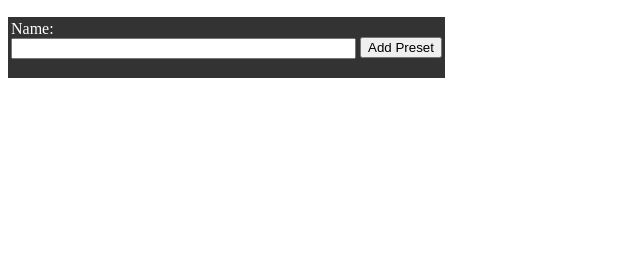
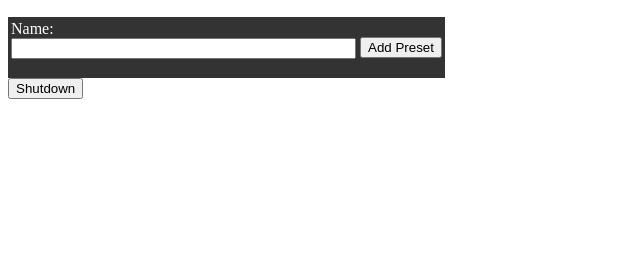
Before and after one commit to onthedrops/CITYARRAY, a PHP site: page / in a window 1280 px wide. Shown: the part 217-492 px from the top of the page, without its empty margins (0-640 px from the left). Run offline with PHP 8.4, Linux system fonts and the light colour scheme; a user stored in the database is signed in; data comes from the database, SQL or seed files in the repository; data that the repository does not hold is empty.

Commit message:
add clean shutdown

```diff
--- /dev/null
+++ b/pi/sql/shutdown.sql
@@ -0,0 +1,5 @@
+CREATE TABLE shutdown (
+	shutdown_requested tinyint
+);
+
+INSERT INTO shutdown VALUES (0);
--- a/pi/www/User.inc.php
+++ b/pi/www/User.inc.php
@@ -12,6 +12,11 @@ class User {
 	private function __construct()
 	{
         	$this->dbh = new SQLng();
+	}
+
+	public function requestShutdown()
+	{
+		$this->dbh->Query("UPDATE shutdown SET shutdown_requested = 1");
 	}
 
 	public function getSignGroupMessages($groupId)
--- a/pi/www/index.php
+++ b/pi/www/index.php
@@ -8,6 +8,10 @@
 	// display list of signs
 	if(isset($_REQUEST['AddPreset'])) {
 		User::getInstance()->addPreset($_REQUEST['PresetName']);
+	}
+
+	if(isset($_REQUEST['Shutdown'])) {
+		User::getInstance()->requestShutdown();
 	}
 
 	if(isset($_REQUEST['Activate'])) {
@@ -109,7 +113,11 @@
 	</TABLE>
 	</FORM>
 
+
 	<?php showPresets(); ?>
+	<FORM METHOD=Post>
+		<INPUT TYPE="SUBMIT" NAME="Shutdown" VALUE="Shutdown"/>
+	</FORM>
 <?php
 
 function showPresets() {
```
Also changed, not shown: 1 other file.
